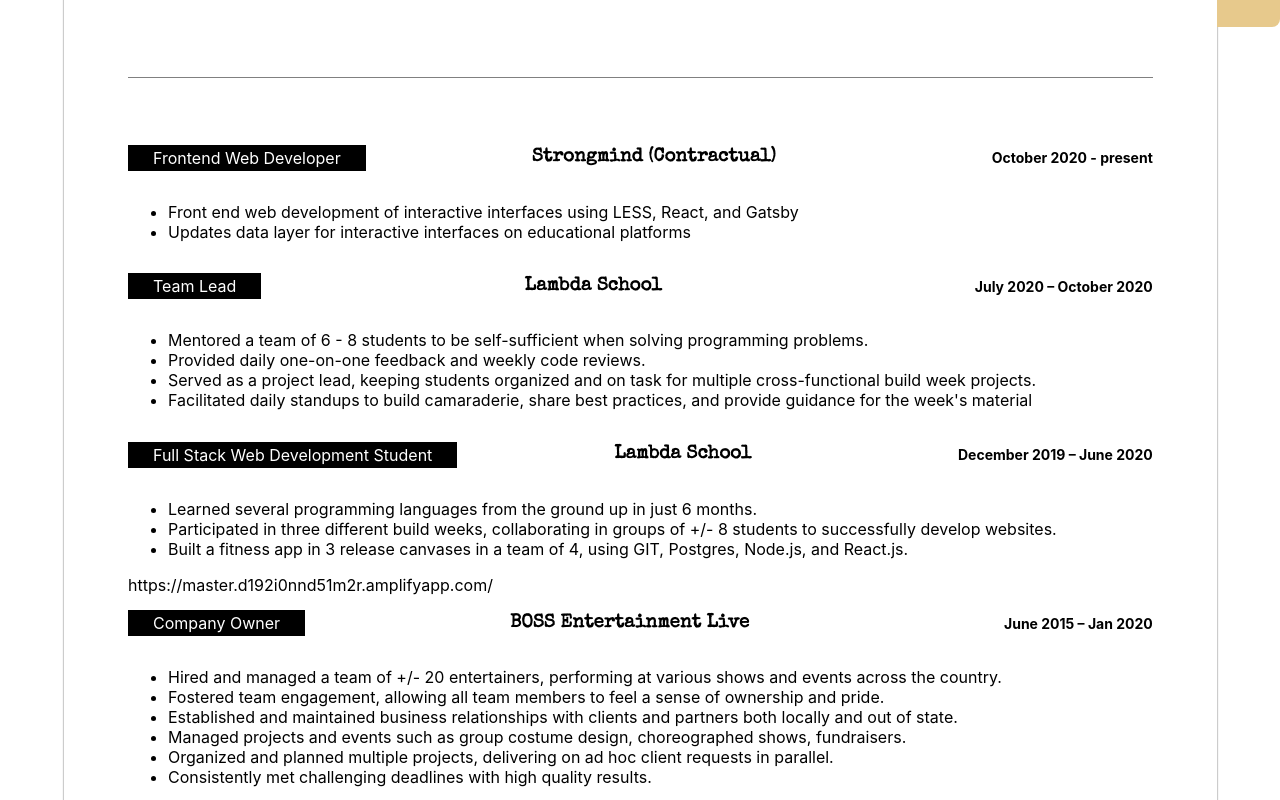
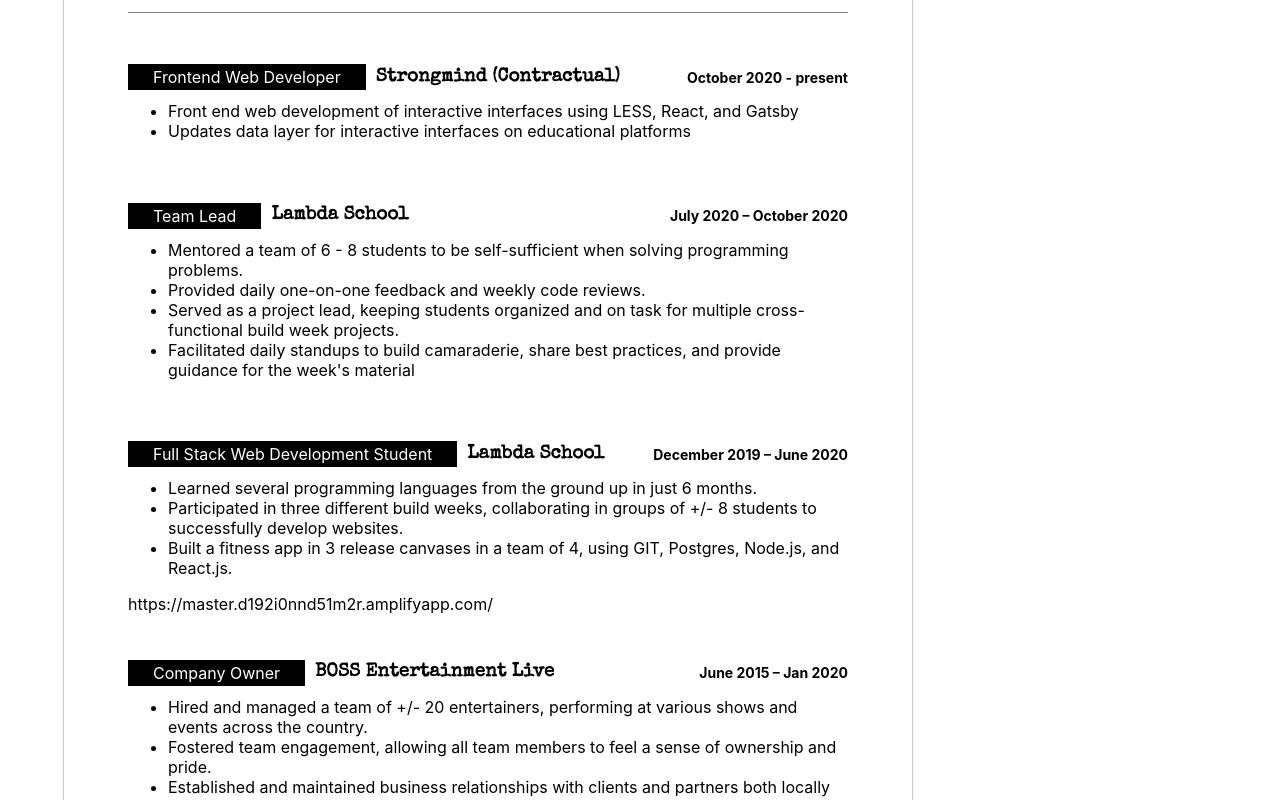
Before and after one commit to alvillaraza/dev_portfolio, a React (Create React App) app in the folder portfolio/: page /resume in a window 1280 px wide. Shown: the part 580-1380 px from the top of the page. Built offline with nearby package versions, Linux system fonts and the light colour scheme.

Commit message:
almost done styling resume

```diff
--- a/portfolio/src/Resume.css
+++ b/portfolio/src/Resume.css
@@ -4,6 +4,8 @@
 }
 .resume-container {
   margin: 1% 0% 5% 5%;
+  width: 100%;
+  max-width: 720px;
   padding: 5%;
   box-shadow: 0px 0px 1px 1px rgba(0, 0, 0, 0.2);
 }
@@ -30,18 +32,26 @@
 .resume-container .resume-experience {
   padding-top: 5%;
 }
+.resume-container .resume-experience .resume-each-job {
+  padding-bottom: 30px;
+}
 .resume-container .resume-job-facts {
   display: flex;
   justify-content: space-between;
   align-items: center;
+  margin-bottom: -20px;
 }
 .resume-container .resume-job-facts .resume-job-title {
   background-color: black;
   color: white;
   padding: 3px 25px 3px 25px;
 }
+.resume-container .resume-job-facts .resume-job-titleandco {
+  display: flex;
+  align-items: center;
+}
 .resume-container .resume-job-facts h3 {
-  margin-left: -50px;
+  margin-left: 10px;
 }
 .resume-container .resume-job-facts h4 {
   font-size: 14px;
--- a/portfolio/src/Resume.less
+++ b/portfolio/src/Resume.less
@@ -5,6 +5,8 @@
 
 .resume-container {
     margin: 1% 0% 5% 5%;
+    width: 100%;
+    max-width: 720px;
     // border: 1px solid grey;
     padding: 5%;
     box-shadow: 0px 0px 1px 1px rgba(0, 0, 0, 0.2);
@@ -31,18 +33,27 @@
     }
     .resume-experience {
         padding-top: 5%;
+        .resume-each-job {
+            padding-bottom: 30px;
+        }
     }
+
     .resume-job-facts {
         display: flex;
         justify-content: space-between;
         align-items: center;
+        margin-bottom: -20px;
         .resume-job-title {
             background-color: black;
             color: white;
             padding: 3px 25px 3px 25px;
         }
-        h3 {
-            margin-left: -50px;
+        .resume-job-titleandco {
+            display: flex;
+            align-items: center;
+        }
+       h3 {
+            margin-left: 10px;
         }
         h4 {
             font-size: 14px;
--- a/portfolio/src/components/Header.js
+++ b/portfolio/src/components/Header.js
@@ -16,7 +16,7 @@
             <Link to='/portfolio'>
                 <p>Portfolio</p>
             </Link>
-            <Link to='/contact-me'>
+            <Link to='/'>
                 <p>Contact Me</p>
             </Link>
             {/* </div> */}
--- a/portfolio/src/components/Resume.js
+++ b/portfolio/src/components/Resume.js
@@ -6,7 +6,7 @@
     return (
         <div className='resume-container'>
             <div className='resume-contact-info'>
-            <h1>Alexis Villaraza</h1>
+                <h1>Alexis Villaraza</h1>
                 <h3>(480) 703-7967 | alexis.borja@gmail.com</h3>
                 <address>3312 S Parkside Dr Tempe, AZ 85282</address>
             </div>
@@ -26,9 +26,14 @@
                 become a successful Full Stack Web Developer.
             </div>
             <div className='resume-experience'>
-                <div>
-                    <div className='resume-job-facts'><div className='resume-job-title'>Frontend Web Developer</div> <h3>Strongmind (Contractual)</h3>
-                    <h4>October 2020 - present</h4></div>
+                <div className='resume-each-job'>
+                    <div className='resume-job-facts'>
+                        <div className='resume-job-titleandco'><div className='resume-job-title'>
+                            Frontend Web Developer
+                        </div>{' '}
+                        <h3>Strongmind (Contractual)</h3></div>
+                        <h4>October 2020 - present</h4>
+                    </div>
                     <ul>
                         <li>
                             Front end web development of interactive interfaces
@@ -40,9 +45,12 @@
                         </li>
                     </ul>
                 </div>
-                <div>
-                <div className='resume-job-facts'><div className='resume-job-title'>Team Lead</div> <h3>Lambda School</h3>
-                    <h4>July 2020 – October 2020</h4></div>
+                <div className='resume-each-job'>
+                    <div className='resume-job-facts'>
+                    <div className='resume-job-titleandco'><div className='resume-job-title'>Team Lead</div>{' '}
+                        <h3>Lambda School</h3></div>
+                        <h4>July 2020 – October 2020</h4>
+                    </div>
                     <ul>
                         <li>
                             Mentored a team of 6 - 8 students to be
@@ -65,9 +73,14 @@
                         </li>
                     </ul>
                 </div>
-                <div>
-                <div className='resume-job-facts'><div className='resume-job-title'>Full Stack Web Development Student</div> <h3>Lambda School</h3>
-                    <h4>December 2019 – June 2020</h4></div>
+                <div className='resume-each-job'>
+                    <div className='resume-job-facts'>
+                    <div className='resume-job-titleandco'><div className='resume-job-title'>
+                            Full Stack Web Development Student
+                        </div>{' '}
+                        <h3>Lambda School</h3></div>
+                        <h4>December 2019 – June 2020</h4>
+                    </div>
                     <ul>
                         <li>
                             Learned several programming languages from the
@@ -85,9 +98,12 @@
                     </ul>
                     https://master.d192i0nnd51m2r.amplifyapp.com/
                 </div>
-                <div>
-                <div className='resume-job-facts'><div className='resume-job-title'>Company Owner</div> <h3>BOSS Entertainment Live</h3>
-                    <h4>June 2015 – Jan 2020</h4></div>
+                <div className='resume-each-job'>
+                    <div className='resume-job-facts'>
+                    <div className='resume-job-titleandco'><div className='resume-job-title'>Company Owner</div>{' '}
+                        <h3>BOSS Entertainment Live</h3></div>
+                        <h4>June 2015 – Jan 2020</h4>
+                    </div>
                     <ul>
                         <li>
                             Hired and managed a team of +/- 20 entertainers,
```
